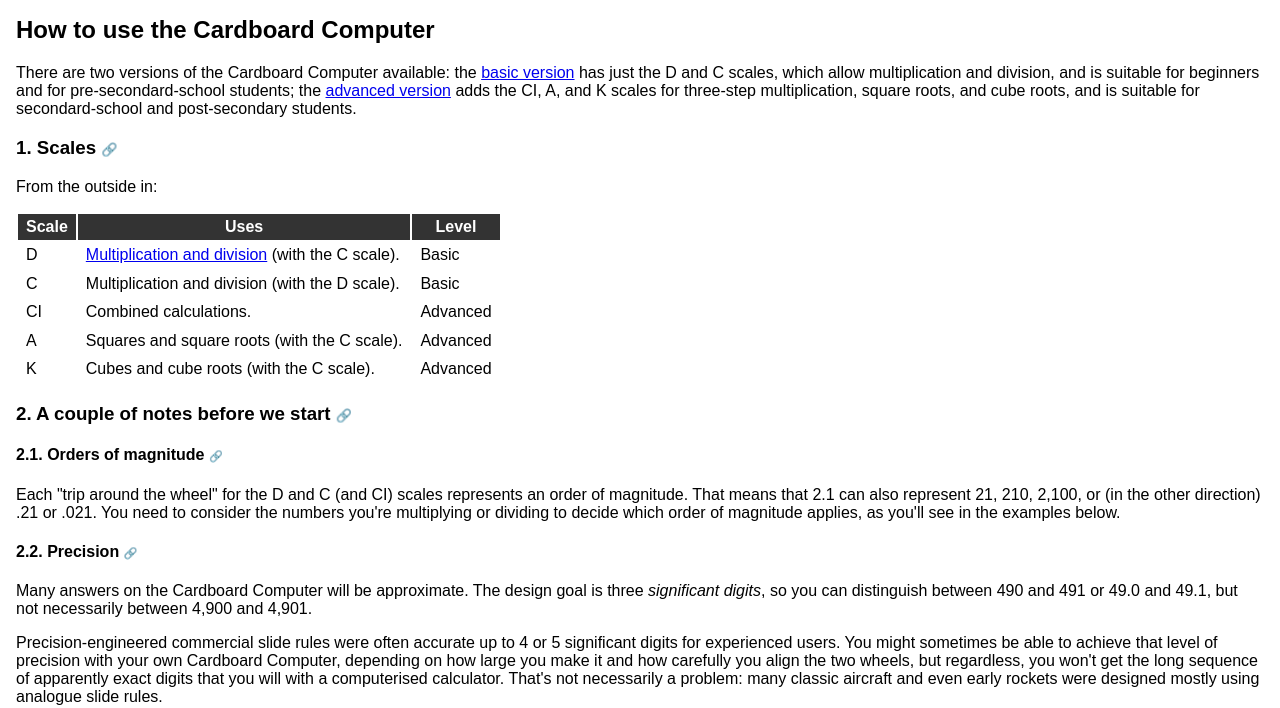
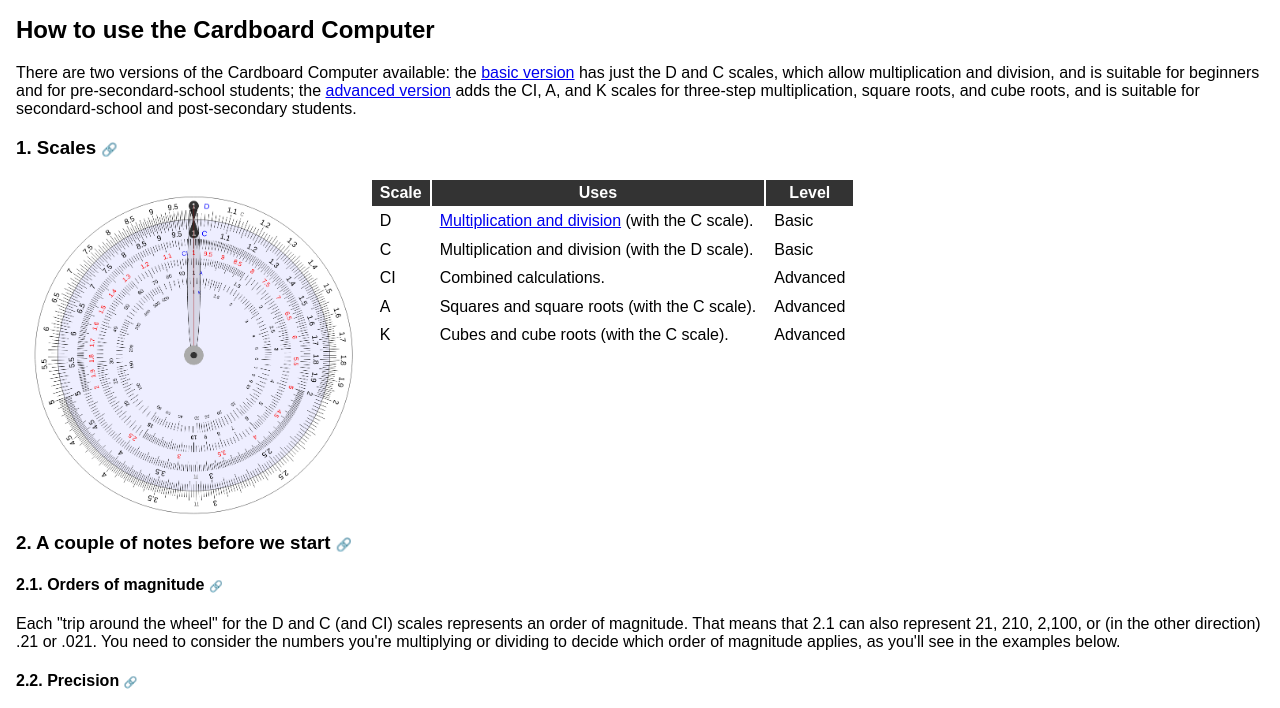
Before and after one commit to davidmegginson/cardboard-computer, a plain HTML site: page docs/guide.html in a window 1280 px wide. Shown: the part 83-791 px from the top of the page. Drawn offline with Linux system fonts and the light colour scheme.

Commit message:
More work on guide.

```diff
--- a/docs/guide.html
+++ b/docs/guide.html
@@ -21,8 +21,8 @@
       <p>There are two versions of the Cardboard Computer available: the <a href=".">basic version</a> has just the D and C scales, which allow multiplication and division, and is suitable for beginners and for pre-secondard-school students; the <a href="advanced.html">advanced version</a> adds the CI, A, and K scales for three-step multiplication, square roots, and cube roots, and is suitable for secondard-school and post-secondary students.</p>
       <section id="scales">
         <h3>1. Scales <a class="link" href="#scales">🔗</a></h3>
-        <p>From the outside in:</p>
-        <table>
+        <img style="float:left; max-width: 320px; padding: 2ex;" src="images/cardboard-computer.png" />
+        <table style="float: left">
           <thead>
             <tr>
               <th>Scale</th>
@@ -59,7 +59,7 @@
           </tbody>
         </table>
       </section>
-      <section id="notes">
+      <section id="notes" style="clear: left;">
         <h3>2. A couple of notes before we start <a class="link" href="#notes">🔗</a></h3>
         <section id="magnitude">
           <h4>2.1. Orders of magnitude <a class="link" href="#magnitude">🔗</a></h4>
```
Also changed, not shown: docs/images/cardboard-computer.png (added).
